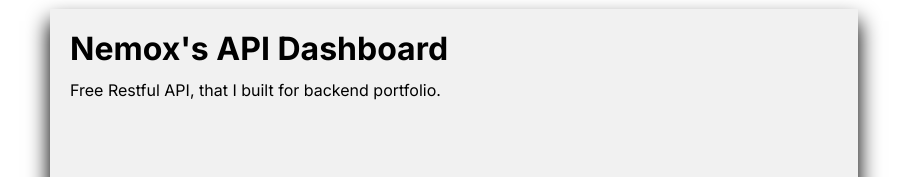
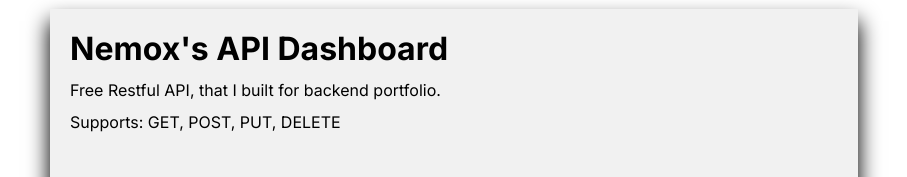
Before and after one commit to NemoX12/test-rest-api-exprees, a website: page public/index.html in a window 1280 px wide. Shown: the top 177 px of the page, without its empty margins (186-1093 px from the left). Drawn offline with Linux system fonts and the light colour scheme.

Commit message:
minor changes

```diff
--- a/public/index.html
+++ b/public/index.html
@@ -12,6 +12,7 @@
         <div class="body">
             <h1>Nemox's API Dashboard</h1>
             <p>Free Restful API, that I built for backend portfolio.</p>
+            <p>Supports: GET, POST, PUT, DELETE</p>
             <div class="routes">
                 <h3>Possible routes</h3>
                 <p>Users route - <a href="/api/users">/users</a></p>
```
